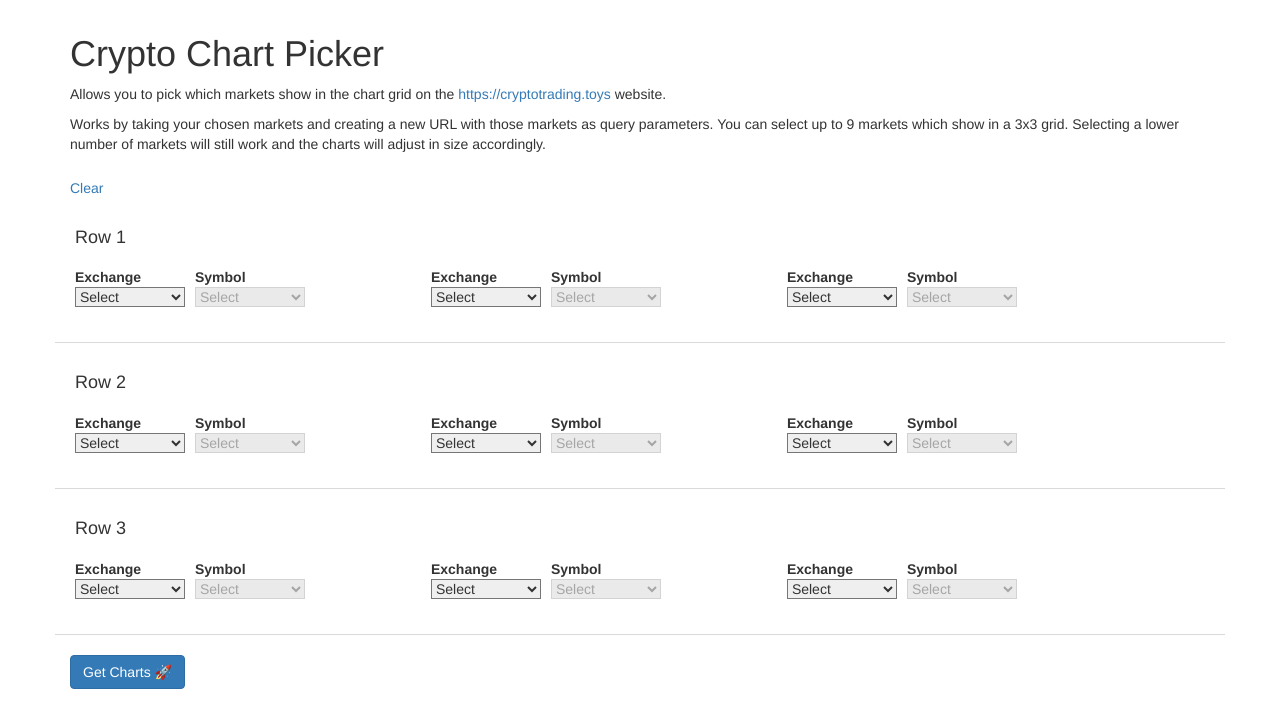
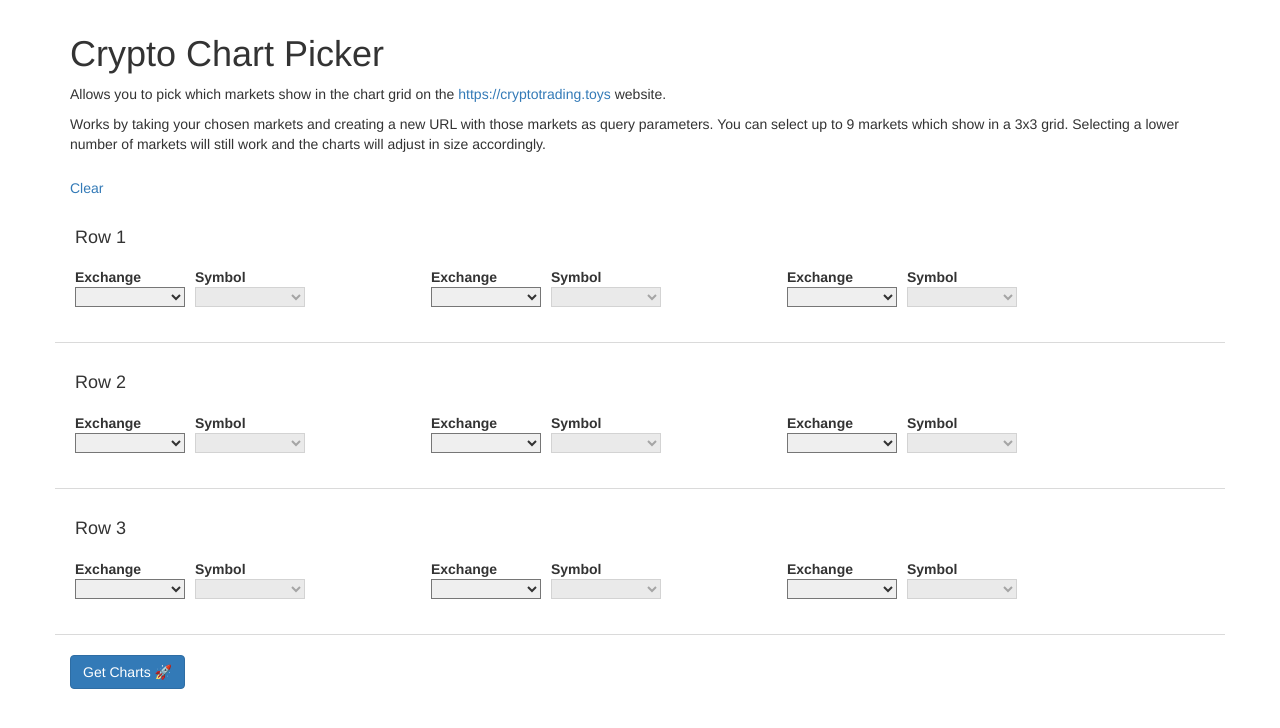
Before and after one commit to H-Gomez/crypto-chart-tiles, a React (Create React App) app: page / in a window 1280 px wide. Shown: the top 728 px of the page. Built offline with nearby package versions, Linux system fonts and the light colour scheme.

Commit message:
Add VScode launch configs Remove first select empty option to stop undefined issues.

```diff
--- a/src/Picker.js
+++ b/src/Picker.js
@@ -172,7 +172,7 @@ class Picker extends React.Component {
                                 onChange={this.handleExchangeChange}
                                 onBlur={this.handleExchangeChange}
                             >
-                                <option>Select</option>
+                                <option />
                                 {this.state.exchanges.map(exchange => (
                                     <option key={exchange} value={exchange}>
                                         {exchange}
@@ -189,7 +189,6 @@ class Picker extends React.Component {
                                 onBlur={this.handleSymbolChange}
                                 disabled={this.state.selections.a1.options.length === 0}
                             >
-                                <option>Select</option>
                                 {this.state.selections.a1.options.map(exchange => (
                                     <option key={exchange} value={exchange}>
                                         {exchange}
@@ -208,7 +207,7 @@ class Picker extends React.Component {
                                 onChange={this.handleExchangeChange}
                                 onBlur={this.handleExchangeChange}
                             >
-                                <option>Select</option>
+                                <option />
                                 {this.state.exchanges.map(exchange => (
                                     <option key={exchange} value={exchange}>
                                         {exchange}
@@ -225,7 +224,6 @@ class Picker extends React.Component {
                                 onBlur={this.handleSymbolChange}
                                 disabled={this.state.selections.b1.options.length === 0}
                             >
-                                <option>Select</option>
                                 {this.state.selections.b1.options.map(exchange => (
                                     <option key={exchange} value={exchange}>
                                         {exchange}
@@ -244,7 +242,7 @@ class Picker extends React.Component {
                                 onChange={this.handleExchangeChange}
                                 onBlur={this.handleExchangeChange}
                             >
-                                <option>Select</option>
+                                <option />
                                 {this.state.exchanges.map(exchange => (
                                     <option key={exchange} value={exchange}>
                                         {exchange}
@@ -261,7 +259,6 @@ class Picker extends React.Component {
                                 onBlur={this.handleSymbolChange}
                                 disabled={this.state.selections.c1.options.length === 0}
                             >
-                                <option>Select</option>
                                 {this.state.selections.c1.options.map(exchange => (
                                     <option key={exchange} value={exchange}>
                                         {exchange}
@@ -285,7 +282,7 @@ class Picker extends React.Component {
                                 onChange={this.handleExchangeChange}
                                 onBlur={this.handleExchangeChange}
                             >
-                                <option>Select</option>
+                                <option />
                                 {this.state.exchanges.map(exchange => (
                                     <option key={exchange} value={exchange}>
                                         {exchange}
@@ -302,7 +299,6 @@ class Picker extends React.Component {
                                 onBlur={this.handleSymbolChange}
                                 disabled={this.state.selections.a2.options.length === 0}
                             >
-                                <option>Select</option>
                                 {this.state.selections.a2.options.map(exchange => (
                                     <option key={exchange} value={exchange}>
                                         {exchange}
@@ -321,7 +317,7 @@ class Picker extends React.Component {
                                 onChange={this.handleExchangeChange}
                                 onBlur={this.handleExchangeChange}
                             >
-                                <option>Select</option>
+                                <option />
                                 {this.state.exchanges.map(exchange => (
                                     <option key={exchange} value={exchange}>
                                         {exchange}
@@ -338,7 +334,6 @@ class Picker extends React.Component {
                                 onBlur={this.handleSymbolChange}
                                 disabled={this.state.selections.b2.options.length === 0}
                             >
-                                <option>Select</option>
                                 {this.state.selections.b2.options.map(exchange => (
                                     <option key={exchange} value={exchange}>
                                         {exchange}
@@ -357,7 +352,7 @@ class Picker extends React.Component {
                                 onChange={this.handleExchangeChange}
                                 onBlur={this.handleExchangeChange}
                             >
-                                <option>Select</option>
+                                <option />
                                 {this.state.exchanges.map(exchange => (
                                     <option key={exchange} value={exchange}>
                                         {exchange}
@@ -374,7 +369,6 @@ class Picker extends React.Component {
                                 onBlur={this.handleSymbolChange}
                                 disabled={this.state.selections.c2.options.length === 0}
                             >
-                                <option>Select</option>
                                 {this.state.selections.c2.options.map(exchange => (
                                     <option key={exchange} value={exchange}>
                                         {exchange}
@@ -398,7 +392,7 @@ class Picker extends React.Component {
                                 onChange={this.handleExchangeChange}
                                 onBlur={this.handleExchangeChange}
                             >
-                                <option>Select</option>
+                                <option />
                                 {this.state.exchanges.map(exchange => (
                                     <option key={exchange} value={exchange}>
                                         {exchange}
@@ -415,7 +409,6 @@ class Picker extends React.Component {
                                 onBlur={this.handleSymbolChange}
                                 disabled={this.state.selections.a3.options.length === 0}
                             >
-                                <option>Select</option>
                                 {this.state.selections.a3.options.map(exchange => (
                                     <option key={exchange} value={exchange}>
                                         {exchange}
@@ -434,7 +427,7 @@ class Picker extends React.Component {
                                 onChange={this.handleExchangeChange}
                                 onBlur={this.handleExchangeChange}
                             >
-                                <option>Select</option>
+                                <option />
                                 {this.state.exchanges.map(exchange => (
                                     <option key={exchange} value={exchange}>
                                         {exchange}
@@ -451,7 +444,6 @@ class Picker extends React.Component {
                                 onBlur={this.handleSymbolChange}
                                 disabled={this.state.selections.b3.options.length === 0}
                             >
-                                <option>Select</option>
                                 {this.state.selections.b3.options.map(exchange => (
                                     <option key={exchange} value={exchange}>
                                         {exchange}
@@ -470,7 +462,7 @@ class Picker extends React.Component {
                                 onChange={this.handleExchangeChange}
                                 onBlur={this.handleExchangeChange}
                             >
-                                <option>Select</option>
+                                <option />
                                 {this.state.exchanges.map(exchange => (
                                     <option key={exchange} value={exchange}>
                                         {exchange}
@@ -487,7 +479,6 @@ class Picker extends React.Component {
                                 onBlur={this.handleSymbolChange}
                                 disabled={this.state.selections.c3.options.length === 0}
                             >
-                                <option>Select</option>
                                 {this.state.selections.c3.options.map(exchange => (
                                     <option key={exchange} value={exchange}>
                                         {exchange}
```
Also changed, not shown: 1 other file (tests, documents, lock files or other folders).
